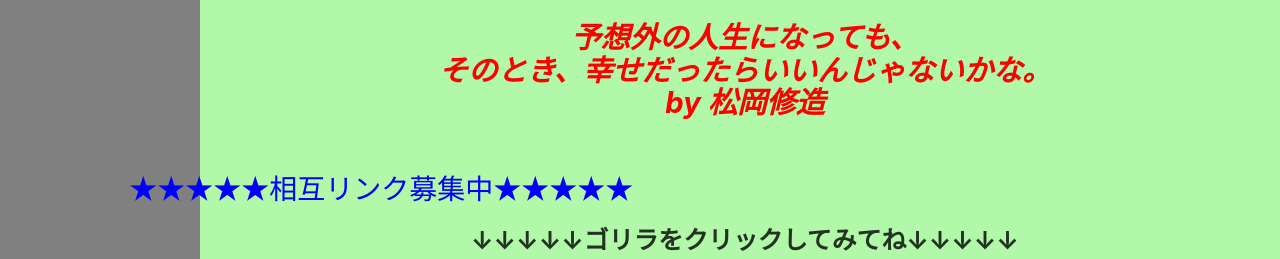
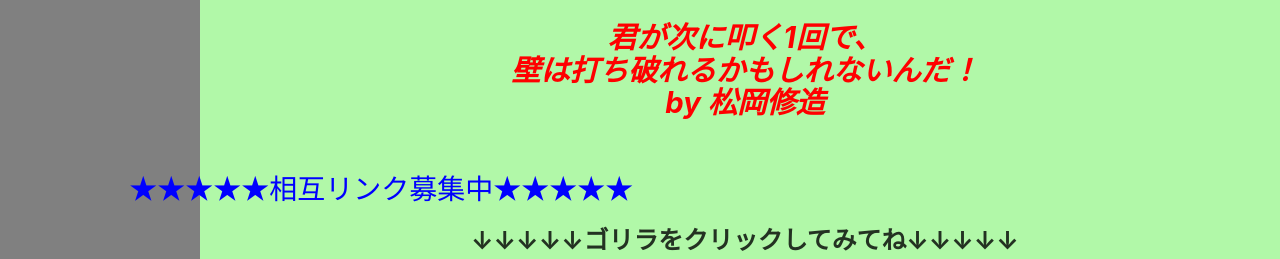
Before and after one commit to kkazuki0312/my-site, a Gatsby site: page / in a window 1280 px wide. Shown: the part 541-800 px from the top of the page. Built offline with nearby package versions, Linux system fonts and the light colour scheme; Gatsby itself is replaced by a stand-in of ours.

Commit message:
今日のメッセージを更新

```diff
--- a/src/pages/index.js
+++ b/src/pages/index.js
@@ -88,9 +88,9 @@ const IndexPage = () => {
         </div>
         <h1 className="darkmagenta">【きょうのメッセージ】</h1>
         <h2 className="red">
-        予想外の人生になっても、
+        君が次に叩く1回で、
         <br/>
-        そのとき、幸せだったらいいんじゃないかな。
+        壁は打ち破れるかもしれないんだ！
         <br/>
         by 松岡修造
         </h2>
```
